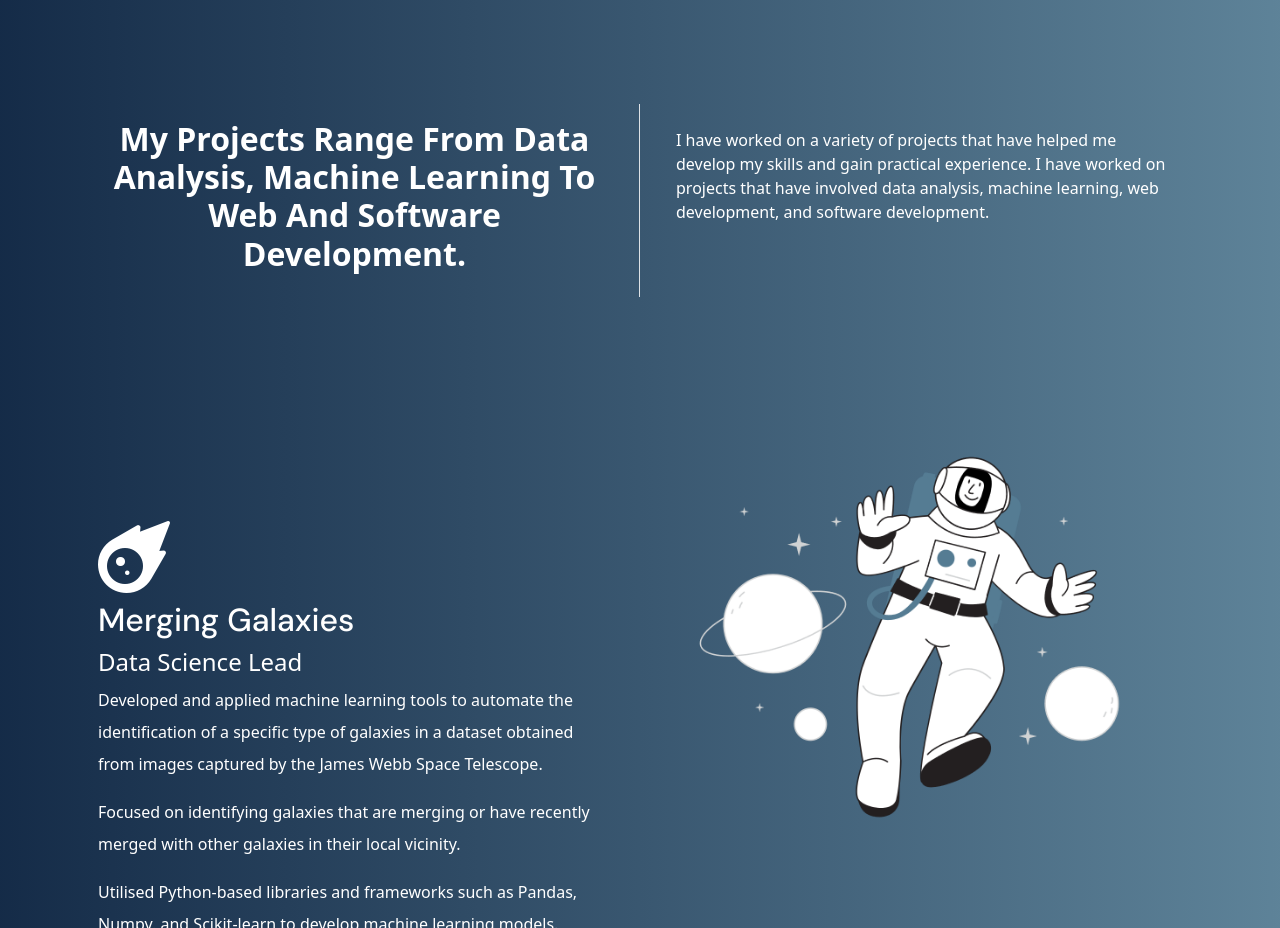
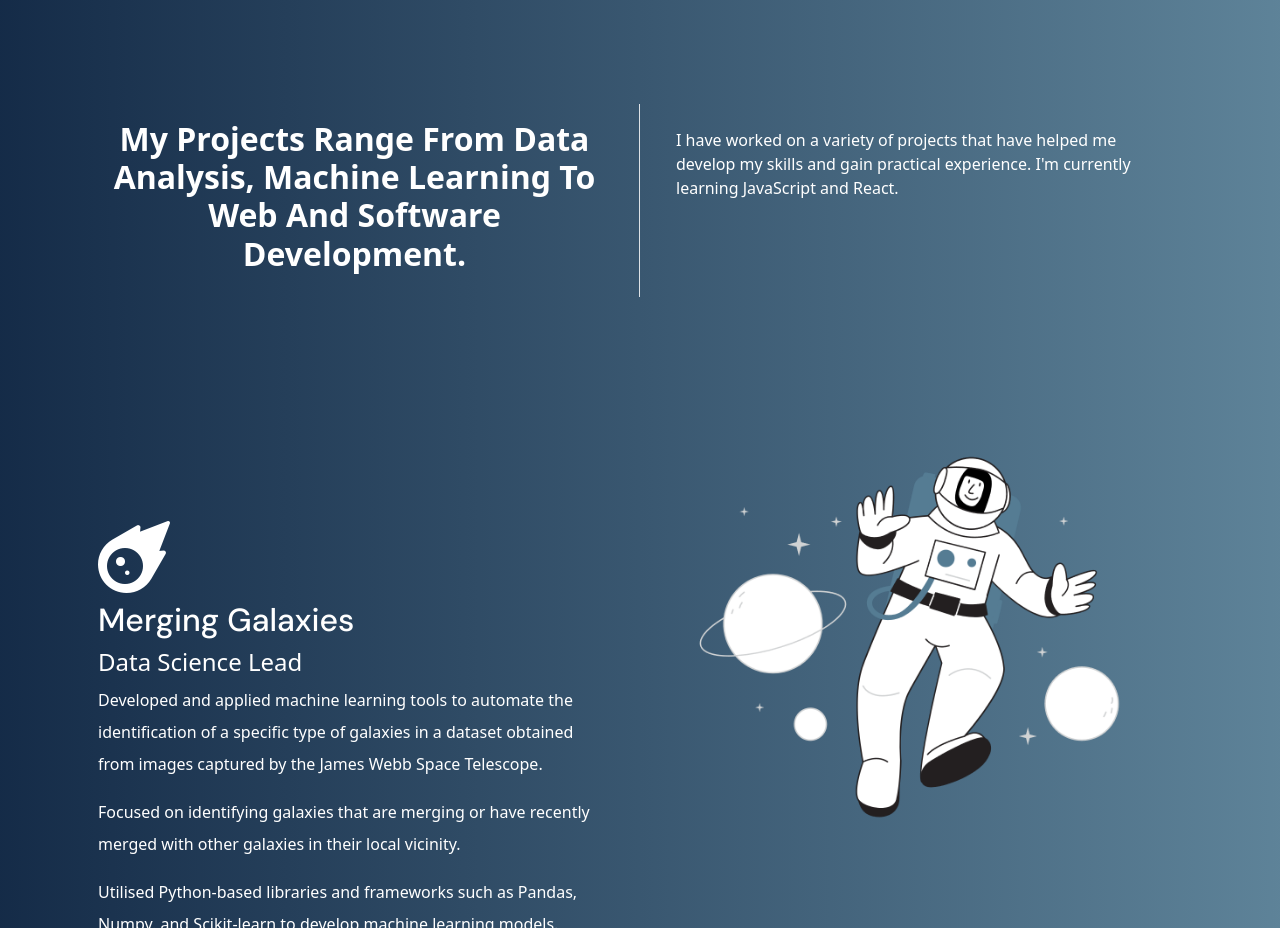
Before and after one commit to AbdilahiMJama/Personal-Website, a website: page index.html in a window 1280 px wide. Shown: the part 3080-4008 px from the top of the page. Drawn offline with nearby package versions, Linux system fonts and the light colour scheme.

Commit message:
slight changes to the project section

```diff
--- a/index.html
+++ b/index.html
@@ -171,7 +171,7 @@
                     <div class="col-md-6">
                         <div class="p-4">
                             <p class="fw-light">
-                                I have worked on a variety of projects that have helped me develop my skills and gain practical experience. I have worked on projects that have involved data analysis, machine learning, web development, and software development.
+                                I have worked on a variety of projects that have helped me develop my skills and gain practical experience. I'm currently learning JavaScript and React.
                             </p>
                         </div>
                     </div>
```
